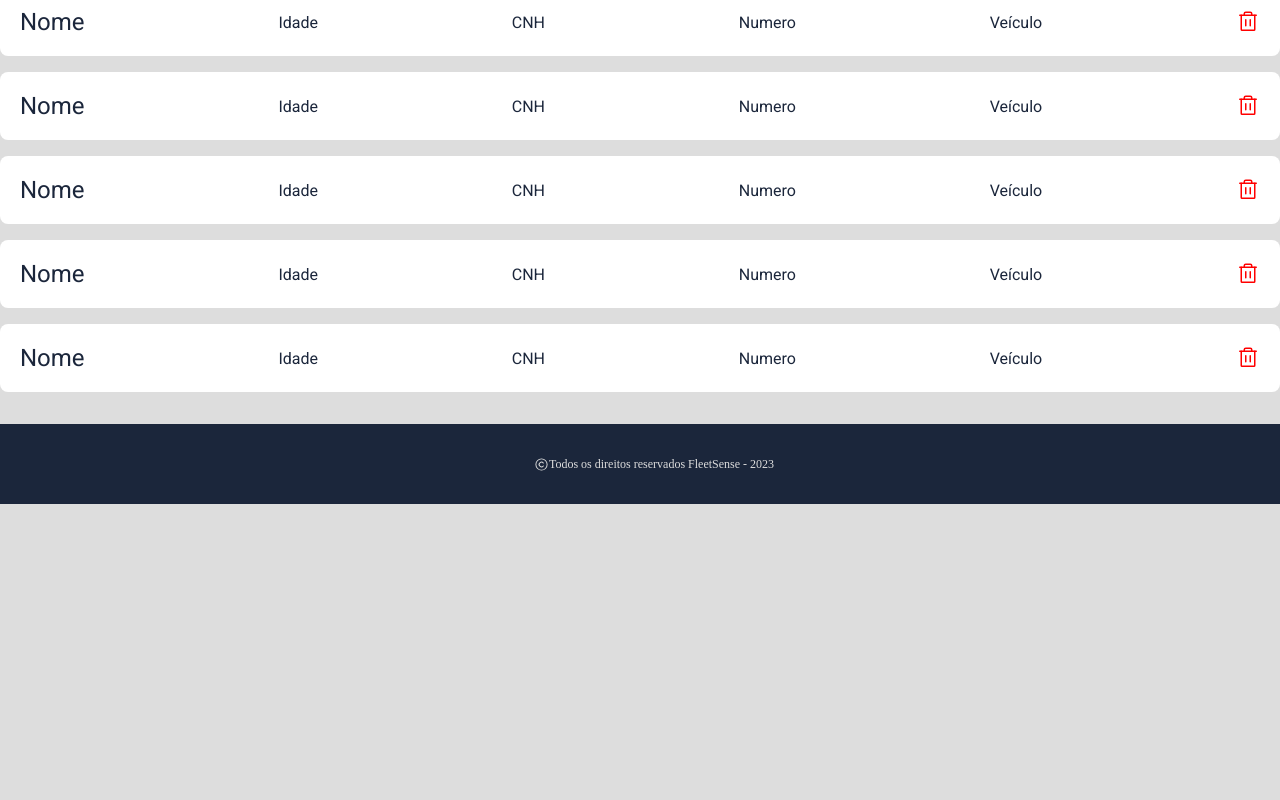
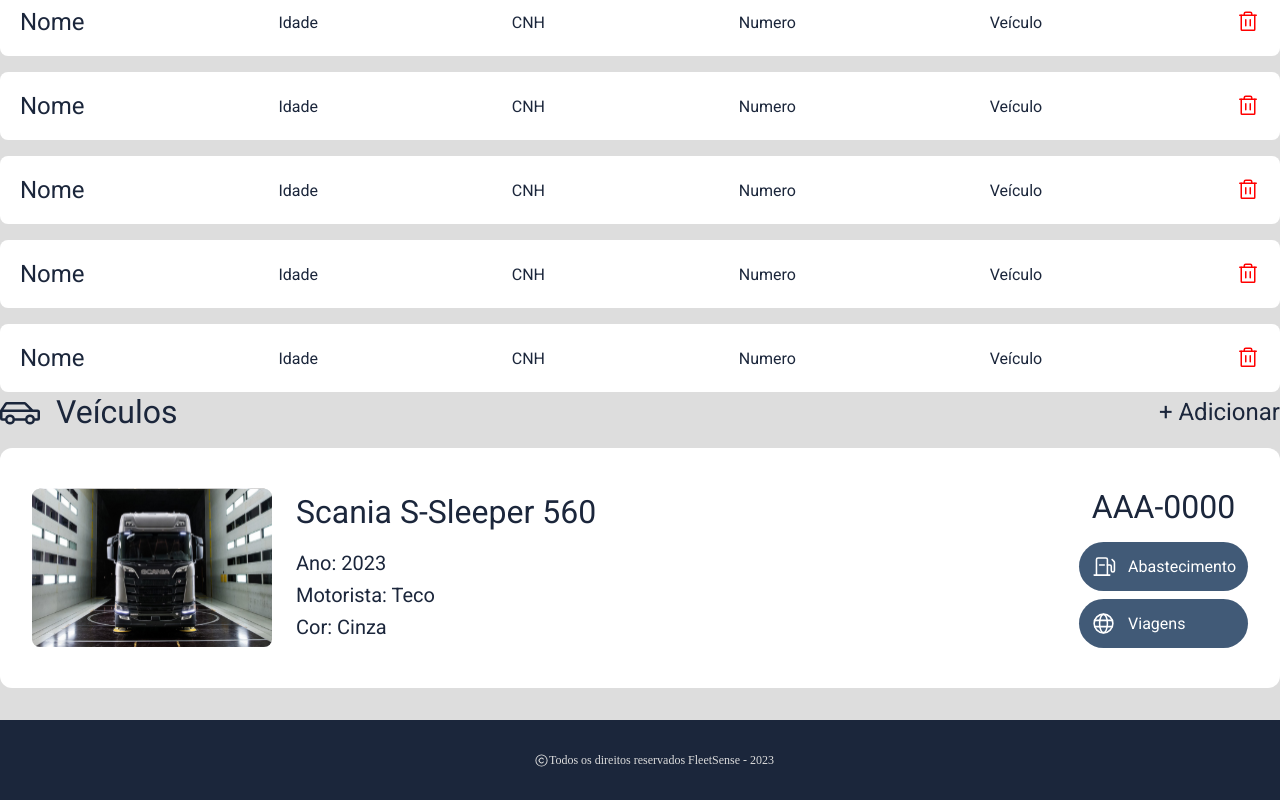
Before and after one commit to matheuspossenti/fleet-monster, a React (Vite) app: page / in a window 1280 px wide. Shown: the part 324-1124 px from the top of the page. Before the commit the page ends 828 px from the top, so only its background shows below. Built offline with nearby package versions, Linux system fonts and the light colour scheme; a web font is replaced by a local one.

Commit message:
feat: vehicles list

```diff
--- a/src/App.tsx
+++ b/src/App.tsx
@@ -12,6 +12,7 @@
       <Header />
       <div className={styles.wrapper}>
         <Motoristas />
+        <Veiculos />
       </div>
       <Footer />
     </>
--- /dev/null
+++ b/src/components/ListVeiculo.module.css
@@ -0,0 +1,66 @@
+.veiculo {
+    display: flex;
+    justify-content: space-between;
+    align-items: center;
+    width: 100%;
+    padding: 0 2rem;
+    border-radius: 0.75rem;
+    margin-bottom: 10px;
+    background: var(--white);
+    color: var(--gray-900);
+}
+
+.veiculo h1 {
+    padding-bottom: 1rem;
+    font-size: 2rem;
+    font-weight: 500;
+}
+
+.content {
+    display: flex;
+    align-items: center;
+}
+
+.content img {
+    width: 15rem;
+    height: 15rem;
+    border-radius: 1rem;
+    margin-right: 1.5rem;
+
+}
+
+.content span{
+    font-size: 1.25rem;
+    font-weight: 400;
+    color: var(--gray-500);
+    line-height: 2rem;
+}
+
+.description {
+    display: flex;
+    flex-direction: column;
+}
+
+.buttons {
+    display: flex;
+    flex-direction: column;
+    justify-content: space-between;
+    align-items: center;
+}
+
+.buttons button {
+    display: flex;
+    width: 100%;
+    padding: 0.75rem;
+    border: 0;
+    border-radius: 2rem;
+    background: var(--gray-700);
+    color: var(--white);
+    transition: filter 0.2s;
+    align-items: center;
+    gap: 0.75rem;
+}
+
+.buttons button + button {
+    margin-top: 0.5rem;
+}
--- /dev/null
+++ b/src/components/ListVeiculo.tsx
@@ -0,0 +1,32 @@
+import { GasPump, Globe } from "phosphor-react";
+import styles from "./ListVeiculo.module.css";
+import img from "../assets/truck.svg";
+
+export function ListVeiculo(){
+    return(
+        <>
+            <div className={styles.veiculo}>
+                <div className={styles.content}>
+                    <img src={img} alt="" />
+                    <div className={styles.description}>
+                        <h1>Scania S-Sleeper 560</h1>
+                        <span>Ano: 2023</span>
+                        <span>Motorista: Teco</span>
+                        <span>Cor: Cinza</span>
+                    </div>
+                </div>
+                <div className={styles.buttons}>
+                    <h1>AAA-0000</h1>
+                    <button>
+                        <GasPump size={25} />
+                        Abastecimento
+                    </button>
+                    <button>
+                        <Globe size={25} />
+                        Viagens
+                    </button>
+                </div>
+            </div>
+        </>
+    )
+}
--- a/src/components/Veiculos.tsx
+++ b/src/components/Veiculos.tsx
@@ -1,5 +1,6 @@
 import { CarProfile } from "@phosphor-icons/react";
 import styles from "./Veiculos.module.css";
+import { ListVeiculo } from "./ListVeiculo";
 
 export function Veiculos() {
   return (
@@ -11,6 +12,7 @@
         </h1>
         <a href="#">+ Adicionar</a>
       </div>
+      <ListVeiculo />
     </>
   );
 }
```
Also changed, not shown: src/assets/truck.svg (added).
